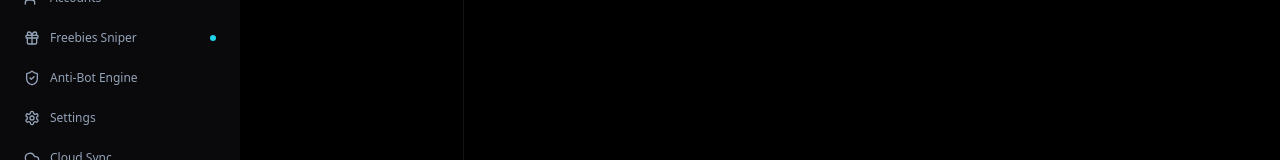
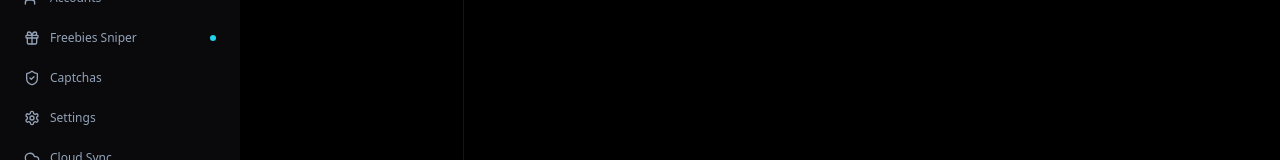
Before and after one commit to AqibMiah000/Blank-Bot, a React (Vite) app: page / in a window 1280 px wide. Shown: the part 219-379 px from the top of the page. Built offline with nearby package versions, Linux system fonts and the light colour scheme; no server answers.

Commit message:
fix(sidebar): rename Anti-Bot Engine tab label to Captchas

```diff
--- a/src/components/Sidebar.tsx
+++ b/src/components/Sidebar.tsx
@@ -43,7 +43,7 @@ export const Sidebar: React.FC<SidebarProps> = ({
     ...(enableFreebiesSniper
       ? [{ id: 'freebies' as PageId, label: 'Freebies Sniper', icon: Gift, highlight: true }]
       : []),
-    { id: 'captchas' as PageId, label: 'Anti-Bot Engine', icon: ShieldCheck },
+    { id: 'captchas' as PageId, label: 'Captchas', icon: ShieldCheck },
     { id: 'settings' as PageId, label: 'Settings', icon: Settings },
     { id: 'auth' as PageId, label: 'Cloud Sync', icon: Cloud },
   ];
```
